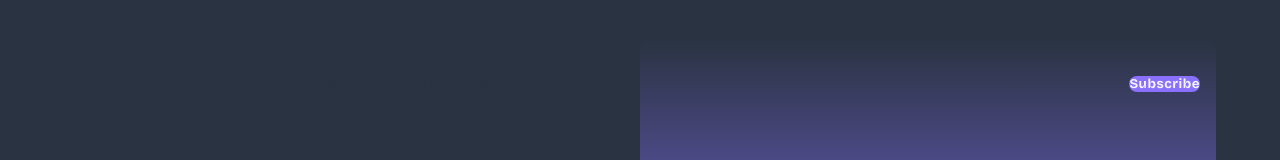
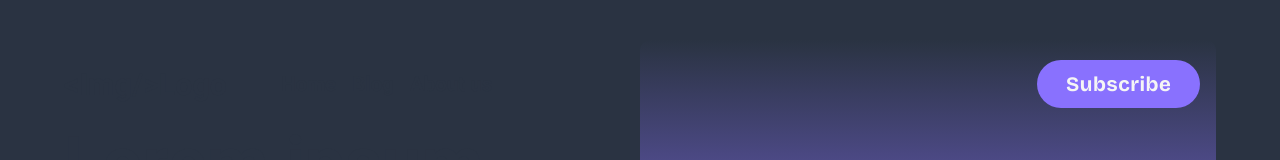
Before and after one commit to 4Practica/devCorner, a React (Vite) app: page / in a window 1280 px wide. Shown: the top 160 px of the page. Built offline with nearby package versions, Linux system fonts and the light colour scheme.

Commit message:
:fire: Removes unused hook code

```diff
--- a/src/js/common/layout/Navbar/Navbar.hooks.ts
+++ b/src/js/common/layout/Navbar/Navbar.hooks.ts
@@ -1,30 +1,5 @@
-import {
-  BG_STYLES_CLASSES,
-  COLOR_STYLES_CLASSES,
-  RESPONSIVE_SIZE,
-} from '@common/utils/enums'
 import { NavigateFunction } from 'react-router-dom'
 import React from 'react'
-import { ScreenSize } from '@common/utils/types/ScreenSize'
-
-export type ButtonConfig = {
-  color: COLOR_STYLES_CLASSES
-  background: BG_STYLES_CLASSES
-  proportion: 'button_small' | 'button_regular' | 'button_small'
-}
-
-export const useButtonConfig = (screenSize: ScreenSize) => {
-  const buttonConfig: ButtonConfig = {
-    color: COLOR_STYLES_CLASSES.LIGHT,
-    background: BG_STYLES_CLASSES.PRIMARY,
-    proportion:
-      screenSize.width >= RESPONSIVE_SIZE.LG ?
-        'button_small'
-      : 'button_regular',
-  }
-
-  return buttonConfig
-}
 
 export const useButtonHandler = (
   navigate: NavigateFunction
--- a/src/js/common/layout/Navbar/Navbar.tsx
+++ b/src/js/common/layout/Navbar/Navbar.tsx
@@ -1,16 +1,15 @@
 import { useEffect, useState } from 'react'
-import { Link, useNavigate } from 'react-router-dom'
+import { Link, useLocation, useNavigate } from 'react-router-dom'
 import { Button } from '../../components'
 import styles from './Navbar.module.css'
 import { NavbarHamburguer } from './components'
-import { useButtonConfig, useButtonHandler } from './Navbar.hooks'
-import { useScreenSize } from '@common/utils/hooks'
+import { useButtonHandler } from './Navbar.hooks'
+import { BG_STYLES_CLASSES, COLOR_STYLES_CLASSES } from '@common/utils/enums'
 
 const Navbar = () => {
   const [hamburguerIsOpen, setHamburguerIsOpen] = useState(false)
-  const screenSize = useScreenSize()
   const navigate = useNavigate()
-  const buttonConfig = useButtonConfig(screenSize)
+  const location = useLocation()
   useEffect(() => {
     return setHamburguerIsOpen(false)
   }, [])
@@ -18,7 +17,8 @@ const Navbar = () => {
     <nav
       className={`${styles.navbar_box} ${
         hamburguerIsOpen ? styles.active : ''
-      }`}
+      } ${location.pathname === '/' ? styles.home_nav : styles.regular_nav}
+      `}
     >
       <div className={`${styles.navbar_main}`}>
         <div className={styles.navbar_logo}>
@@ -50,9 +50,9 @@ const Navbar = () => {
         <div className={``}>
           <Button
             type='button'
-            bgColor={buttonConfig.background}
-            fontColor={buttonConfig.color}
-            proportion={buttonConfig.proportion}
+            bgColor={BG_STYLES_CLASSES.PRIMARY}
+            fontColor={COLOR_STYLES_CLASSES.LIGHT}
+            proportion={'md'}
             onClick={useButtonHandler(navigate)}
           >
             Subscribe
```
